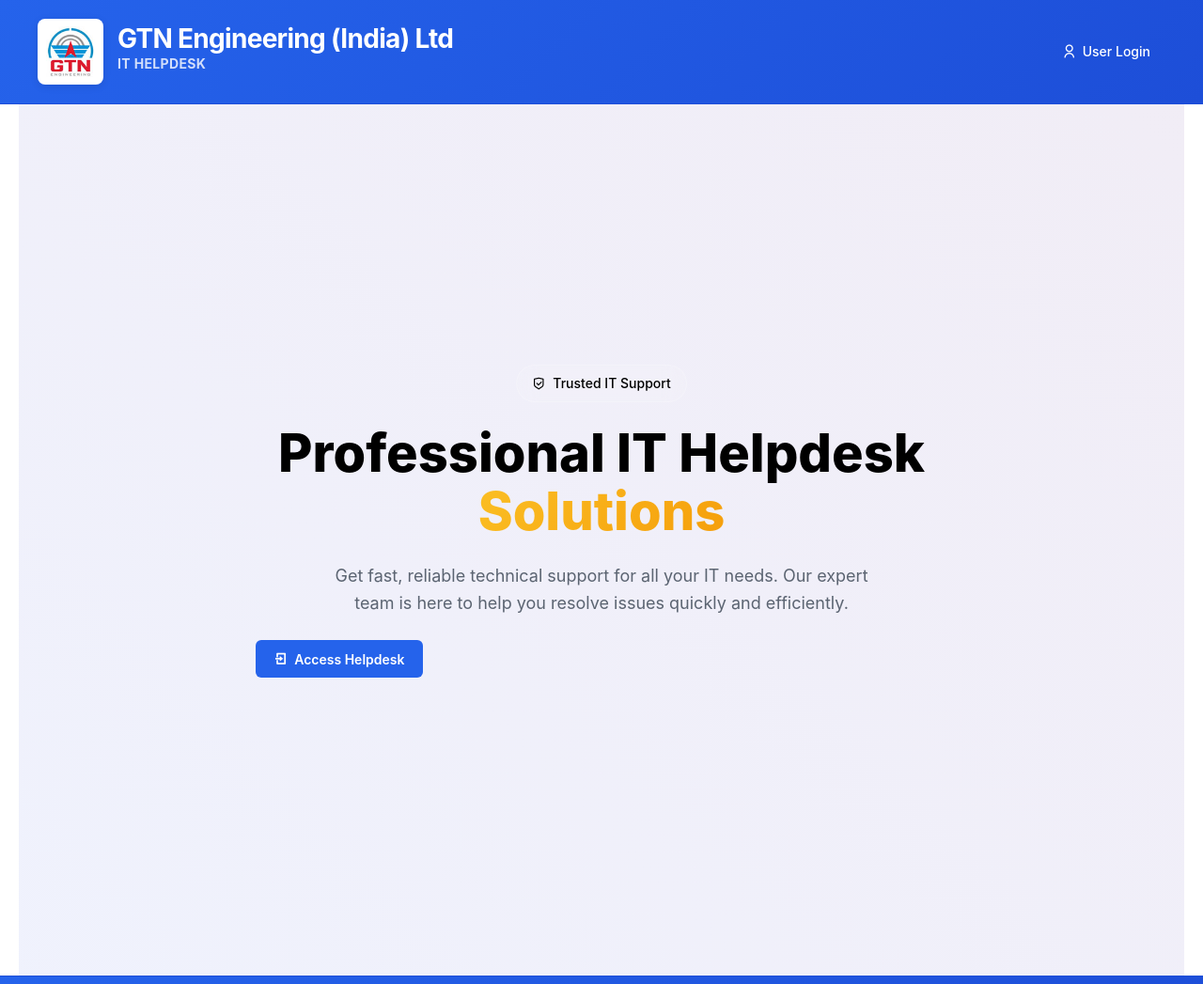
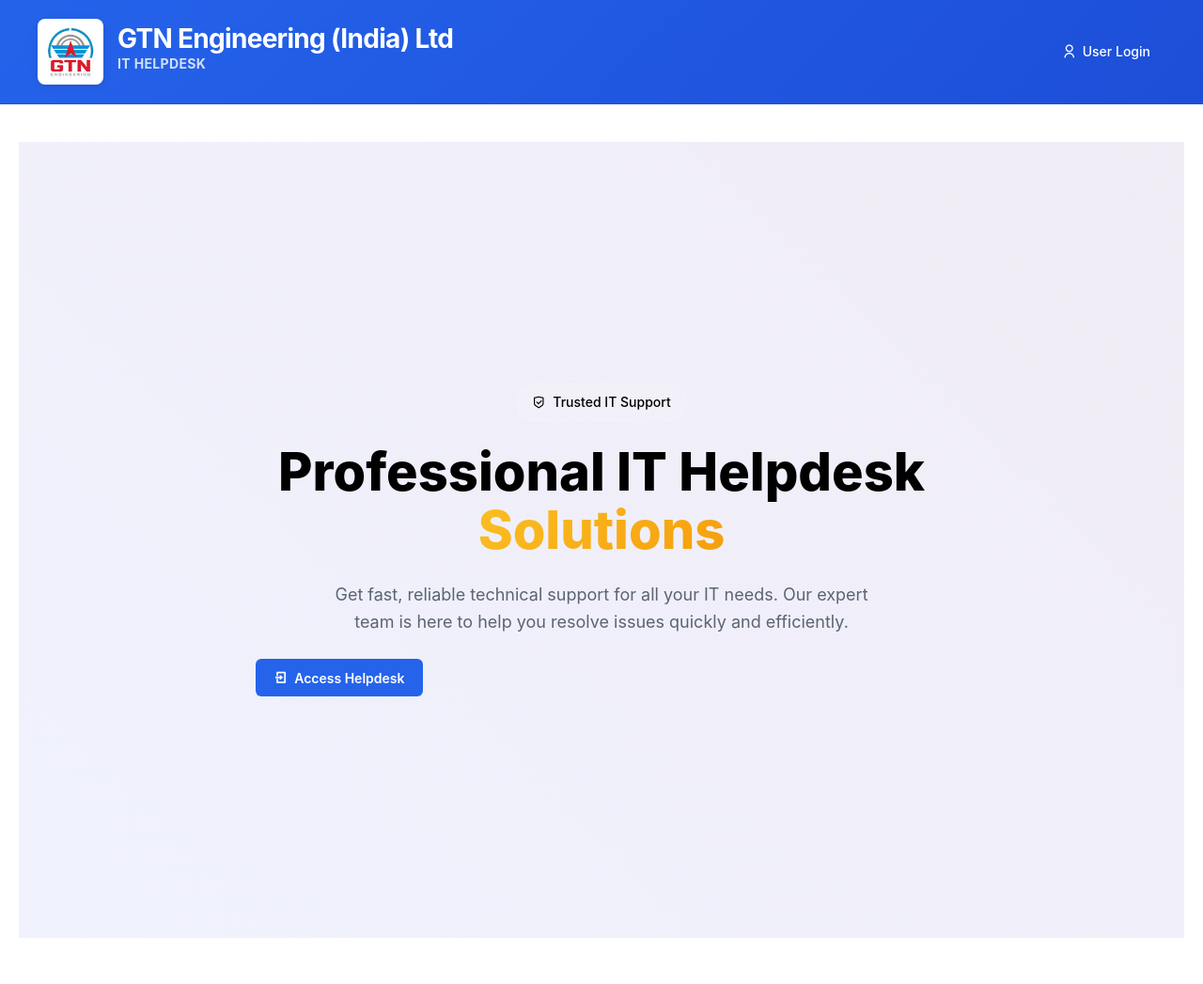
Before and after one commit to narain-karthik/GTN-29-06-2025_11AM, a Flask app: page / in a window 1280 px wide. Shown: the whole page at 94% size. Run offline with Flask 3, Linux system fonts and the light colour scheme; some libraries are stand-ins or nearby versions.

Commit message:
Improve homepage appearance by removing scroll and centering content
Adjusts CSS to fix homepage layout, preventing unwanted scrolling by removing min-height constraints and modifying viewport calculations.

Replit-Commit-Author: Agent
Replit-Commit-Session-Id: c3c91f63-f759-4434-8333-c31f006aa2fb
Replit-Commit-Screenshot-Url: https://storage.googleapis.com/screenshot-production-us-central1/c1a2f64e-7d3e-4c4b-89b2-54c5f7e00c5b/1cceb00d-cccf-4890-a0a9-4a8ebfde8d6a.jpg

```diff
--- a/static/style.css
+++ b/static/style.css
@@ -52,9 +52,9 @@ body, html {
 
 /* Home page specific layout to prevent scrolling */
 .main-content-home {
-    height: calc(100vh - 120px); /* Reduced to account for header and footer properly */
+    height: calc(100vh - 80px); /* Account for header and footer */
     overflow: hidden;
-    background: white; /* White background as requested */
+    background: white;
     display: flex;
     align-items: center;
     justify-content: center;
@@ -62,11 +62,12 @@ body, html {
 
 .main-content-home .hero-section {
     height: 100%;
-    background: white; /* Remove gradient background */
+    background: white;
     display: flex;
     align-items: center;
     justify-content: center;
     width: 100%;
+    min-height: auto;
 }
 
 .main-content-home .hero-gradient {
@@ -74,8 +75,9 @@ body, html {
     display: flex;
     align-items: center;
     justify-content: center;
-    background: white; /* White background instead of gradient */
+    background: white;
     width: 100%;
+    min-height: auto;
 }
 
 /* Login page specific layout to prevent scrolling */
@@ -1019,6 +1021,12 @@ body, html {
     overflow: hidden;
 }
 
+/* Override for home page - no min-height to prevent scrolling */
+.main-content-home .hero-section {
+    min-height: auto !important;
+    height: 100% !important;
+}
+
 .hero-gradient {
     background: linear-gradient(135deg, #667eea 0%, #764ba2 100%);
     position: relative;
@@ -1026,6 +1034,12 @@ body, html {
     min-height: 100vh;
     display: flex;
     align-items: center;
+}
+
+/* Override for home page - no min-height to prevent scrolling */
+.main-content-home .hero-gradient {
+    min-height: auto !important;
+    height: 100% !important;
 }
 
 .hero-gradient::before {
```
Also changed, not shown: replit.md (+1 -0 lines).
